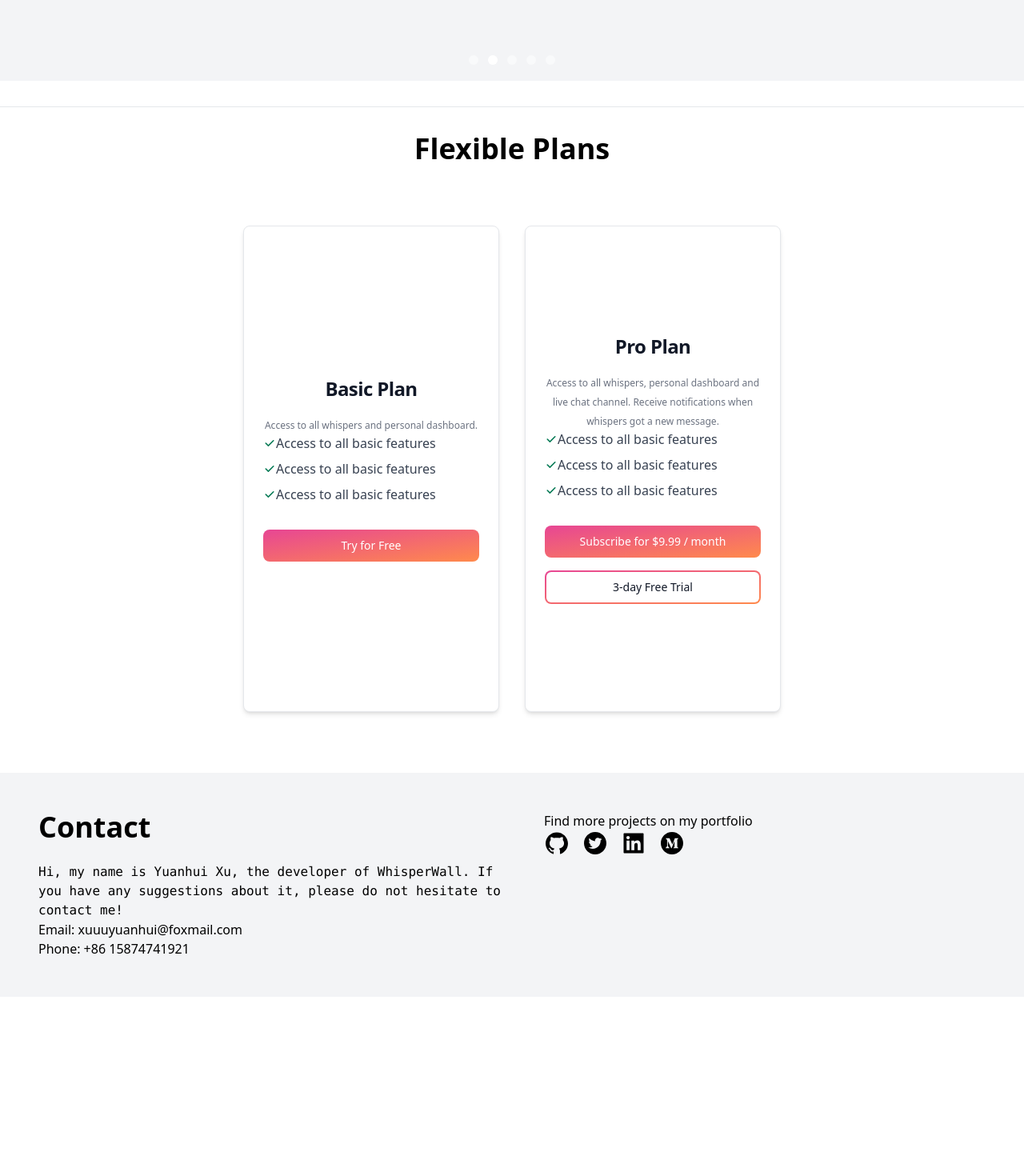
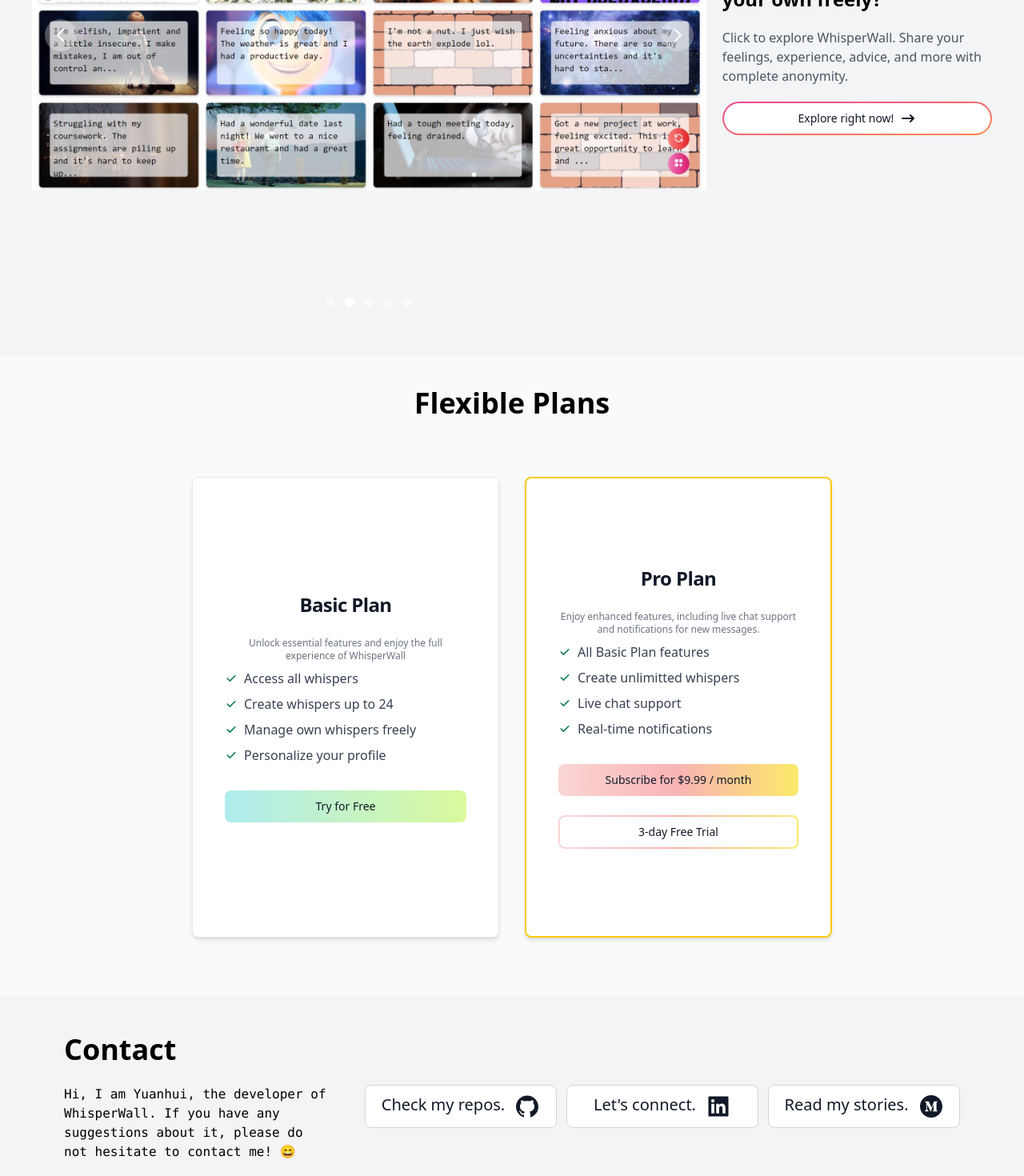
Before and after one commit to imyuanhui/WhisperWall, a React (Vite) app in the folder client/: page / in a window 1280 px wide. Shown: the part 1320-2790 px from the top of the page at 80% size. Before the commit the page ends 2566 px from the top, so only its background shows below. Built offline with nearby package versions, Linux system fonts and the light colour scheme; no server answers.

Commit message:
complete landing page

```diff
--- a/client/package.json
+++ b/client/package.json
@@ -21,6 +21,7 @@
     "react-circular-progressbar": "^2.1.0",
     "react-dom": "^18.3.1",
     "react-icons": "^5.2.1",
+    "react-input-emoji": "^5.9.0",
     "react-quill": "^2.0.0",
     "react-redux": "^9.1.2",
     "react-router-dom": "^6.24.0",
--- a/client/src/App.jsx
+++ b/client/src/App.jsx
@@ -11,6 +11,7 @@ import CreatePost from "./pages/CreatePost";
 import ViewPost from "./pages/ViewPost";
 import UpdatePost from "./pages/UpdatePost";
 import LandingPage from "./pages/LandingPage";
+import Purchase from "./pages/Purchase";
 
 export default function App() {
   return (
@@ -21,6 +22,7 @@ export default function App() {
         <Route path="/explore" element={<Home />} />
         <Route path="/sign-in" element={<Signin />} />
         <Route path="/sign-up" element={<Signup />} />
+        <Route path="/purchase" element={<Purchase />} />
         <Route element={<PrivateRoute />}>
           <Route path="/dashboard" element={<Dashboard />} />
           <Route path="/create-whisper" element={<CreatePost />} />
--- a/client/src/components/Header.jsx
+++ b/client/src/components/Header.jsx
@@ -40,7 +40,7 @@ const Header = () => {
     <>
       <Navbar className="border-b-2">
         <Link
-          to="/"
+          to="/explore"
           className="font-mono self-center whitespace-nowrap text-sm sm:text-xl font-semibold"
         >
           <span className="px-2 py-1 rounded-lg bg-gradient-to-r from-pink-500 to-yellow-500 text-white">
@@ -59,9 +59,9 @@ const Header = () => {
           <AiOutlineSearch />
         </Button> */}
         <Navbar.Collapse>
-          <Navbar.Link href="#about">About</Navbar.Link>
-          <Navbar.Link href="#plans">Plans</Navbar.Link>
-          <Navbar.Link href="#contact">Contact</Navbar.Link>
+          <Navbar.Link href="/#about">About</Navbar.Link>
+          <Navbar.Link href="/#plans">Plans</Navbar.Link>
+          <Navbar.Link href="/#contact">Contact</Navbar.Link>
         </Navbar.Collapse>
 
         <div className="flex gap-2 md:order-2">
--- a/client/src/pages/LandingPage.jsx
+++ b/client/src/pages/LandingPage.jsx
@@ -1,11 +1,11 @@
 import { Blockquote, Carousel, Card, Button, HR } from "flowbite-react";
-import React from "react";
+import React, { useEffect, useState } from "react";
 import imgExplore from "../assets/landingPage/explore.jpg";
 import imgView from "../assets/landingPage/view-whisper.png";
 import imgView2 from "../assets/landingPage/view-whisper-2.png";
 import imgCreate from "../assets/landingPage/create-whisper.png";
 import imgDashboard from "../assets/landingPage/dashboard-whispers.jpg";
-import { HiCheck } from "react-icons/hi";
+import { HiArrowNarrowRight, HiCheck, HiEmojiHappy } from "react-icons/hi";
 import { FaGithubSquare } from "react-icons/fa";
 import {
   AiFillGithub,
@@ -13,13 +13,43 @@ import {
   AiFillMediumCircle,
   AiFillTwitterCircle,
 } from "react-icons/ai";
+import { Link, useLocation, useNavigate } from "react-router-dom";
+import { useSelector } from "react-redux";
 
 const LandingPage = () => {
+  const { currentUser } = useSelector((state) => state.user);
+  const navigate = useNavigate();
+
+  const useScrollToSection = () => {
+    const location = useLocation();
+
+    useEffect(() => {
+      if (location.hash) {
+        const element = document.getElementById(location.hash.slice(1));
+        if (element) {
+          element.scrollIntoView({ behavior: "smooth" });
+        }
+      }
+    }, [location]);
+  };
+  useScrollToSection();
+  const handleSubscribe = () => {
+    return currentUser ? navigate("/purchase") : navigate("/sign-in");
+  };
+
+  const handleFreeTrial = () => {
+    if (!currentUser) {
+      navigate("/sign-in");
+      return;
+    }
+    return navigate("/purchase");
+  };
+
   return (
-    <div className="w-full pt-20">
+    <div className="w-full pt-20 bg-gray-50">
       {/* About Section */}
-      <section id="about" className="w-full ">
-        <div className="flex flex-col lg:flex-row gap-3 justify-center items-center px-40">
+      <section id="about" className="w-full">
+        <div className="flex flex-col min-h-screen lg:flex-row gap-3 justify-center items-center px-40">
           <div className="flex flex-col gap-5 w-full lg:w-1/2">
             <h1 className="text-6xl font-bold flex flex-col gap-y-1.5">
               <span>Reveal your stories</span>
@@ -32,18 +62,18 @@ const LandingPage = () => {
               <Blockquote>"Whisper Loud, Stay Hidden"</Blockquote>
               <p className="text-lg leading-7">
                 WhisperWall is an anonymous social blogging platform where users
-                can share and interact with posts without revealing their
+                can share and interact with whispers without revealing their
                 identities, fostering open and honest communication.
               </p>
             </div>
           </div>
+
           <img
             src="https://firebasestorage.googleapis.com/v0/b/whisper-wall-294a0.appspot.com/o/1720426357307avatar_default.jpg?alt=media&token=71a188e4-136c-4772-89ce-6ffeceea0d94"
             className="object-cover max-h-full h-96 w-full lg:w-2/5 rounded-full"
           />
         </div>
-        <HR />
-        <div className="h-screen bg-gray-100 px-40">
+        <div className="flex flex-col lg:flex-row h-screen bg-gray-100 lg:items-center justify-center gap-5 p-10 mt-5">
           <Carousel lideInterval={5000}>
             <img
               src={imgExplore}
@@ -63,103 +93,161 @@ const LandingPage = () => {
             />
             <img src={imgDashboard} alt="dashboard" className="object-cover" />
           </Carousel>
+          <div className="w-full lg:w-2/5 flex flex-col gap-5">
+            <h5 className="text-2xl font-semibold">
+              Curious about the secrets of strangers? Want to share your own
+              freely?
+            </h5>
+            <p className="text-gray-600">
+              Click to explore WhisperWall. Share your feelings, experience,
+              advice, and more with complete anonymity.
+            </p>
+
+            <Link to="/explore">
+              <Button
+                gradientDuoTone="pinkToOrange"
+                pill
+                outline
+                className="w-full"
+              >
+                Explore right now!
+                <HiArrowNarrowRight className="ml-2 h-5 w-5" />
+              </Button>
+            </Link>
+          </div>
         </div>
       </section>
-      <HR />
       {/* Plan Comparison Section */}
-      <section id="plans" className="h-screen text-center pb-10">
+      <section id="plans" className="h-screen text-center py-10">
         <h2 className=" text-4xl font-bold">Flexible Plans</h2>
         <div className="h-full flex flex-col md:flex-row justify-center items-center gap-8">
           {/* Basic Plan */}
-          <Card className="w-80 h-4/5">
+          <Card className="w-96 h-4/5 p-4">
             <h5 className="text-2xl font-bold tracking-tight text-gray-900 dark:text-white">
               Basic Plan
             </h5>
-            <p className="text-gray-700 dark:text-gray-400">
-              <span className="text-gray-500 text-xs">
-                Access to all whispers and personal dashboard.
+            <p className="text-gray-700 dark:text-gray-400 mt-2">
+              <span className="text-gray-500 text-xs block mb-2">
+                Unlock essential features and enjoy the full experience of
+                WhisperWall
               </span>
-              <ul className="text-left mb-4">
-                <li className="mb-2 flex items-center">
-                  <HiCheck className="text-green-600" />{" "}
-                  <p>Access to all basic features</p>
+              <ul className="text-left mb-4 space-y-2">
+                <li className="flex items-center">
+                  <HiCheck className="text-green-600 mr-2" />
+                  <p>Access all whispers</p>
                 </li>
-                <li className="mb-2 flex items-center">
-                  <HiCheck className="text-green-600" />{" "}
-                  <p>Access to all basic features</p>
+                <li className="flex items-center">
+                  <HiCheck className="text-green-600 mr-2" />
+                  <p>Create whispers up to 24</p>
                 </li>
-                <li className="mb-2 flex items-center">
-                  <HiCheck className="text-green-600" />{" "}
-                  <p>Access to all basic features</p>
+                <li className="flex items-center">
+                  <HiCheck className="text-green-600 mr-2" />
+                  <p>Manage own whispers freely</p>
+                </li>
+                <li className="flex items-center">
+                  <HiCheck className="text-green-600 mr-2" />
+                  <p>Personalize your profile</p>
                 </li>
               </ul>
             </p>
-            <Button gradientDuoTone="pinkToOrange">Try for Free</Button>
+            <Link to="/explore">
+              <Button gradientDuoTone="tealToLime" className="w-full">
+                Try for Free
+              </Button>
+            </Link>
           </Card>
 
           {/* Pro Plan */}
-          <Card className="w-80 h-4/5">
+          <Card className="w-96 h-4/5 p-4 border-2 border-yellow-300">
             <h5 className="text-2xl font-bold tracking-tight text-gray-900 dark:text-white">
               Pro Plan
             </h5>
-            <p className="font-normal text-gray-700 dark:text-gray-400">
-              <span className="text-gray-500 text-xs">
-                Access to all whispers, personal dashboard and live chat
-                channel. Receive notifications when whispers got a new message.
+            <p className="font-normal text-gray-700 dark:text-gray-400 mt-2">
+              <span className="text-gray-500 text-xs block mb-2">
+                Enjoy enhanced features, including live chat support and
+                notifications for new messages.
               </span>
-              <ul className="text-left mb-4">
-                <ul className="text-left mb-4">
-                  <li className="mb-2 flex items-center">
-                    <HiCheck className="text-green-600" />{" "}
-                    <p>Access to all basic features</p>
+              <ul className="text-left mb-4 space-y-2">
+                <li className="flex items-center">
+                  <HiCheck className="text-green-600 mr-2" />
+                  <p>All Basic Plan features</p>
                 </li>
-                  <li className="mb-2 flex items-center">
-                    <HiCheck className="text-green-600" />{" "}
-                    <p>Access to all basic features</p>
+                <li className="flex items-center">
+                  <HiCheck className="text-green-600 mr-2" />
+                  <p>Create unlimitted whispers</p>
                 </li>
-                  <li className="mb-2 flex items-center">
-                    <HiCheck className="text-green-600" />{" "}
-                    <p>Access to all basic features</p>
+                <li className="flex items-center">
+                  <HiCheck className="text-green-600 mr-2" />
+                  <p>Live chat support</p>
+                </li>
+                <li className="flex items-center">
+                  <HiCheck className="text-green-600 mr-2" />
+                  <p>Real-time notifications</p>
                 </li>
               </ul>
-              </ul>
             </p>
-            <Button gradientDuoTone="pinkToOrange">
+            <Button
+              gradientDuoTone="redToYellow"
+              className="mb-2"
+              onClick={handleSubscribe}
+            >
               Subscribe for $9.99 / month
             </Button>
-            <Button gradientDuoTone="pinkToOrange" outline>
+
+            <Button
+              gradientDuoTone="redToYellow"
+              outline
+              onClick={handleFreeTrial}
+            >
               3-day Free Trial
             </Button>
           </Card>
-          {/* <Card className="w-80 h-4/5">
-            <p className="text-normal font-semibold tracking-tight text-gray-900 dark:text-white">
-              More plans are coming...
-            </p>
-          </Card> */}
         </div>
       </section>
 
       {/* Contact Section */}
-      <section
-        id="contact"
-        className="p-12 bg-gray-100 w-screen flex justify-center gap-10"
-      >
-        <div className="w-1/2">
+      <section id="contact" className="px-20 py-12 bg-gray-100 w-screen">
         <h2 className="text-4xl font-bold mb-6">Contact</h2>
+        <div className="flex justify-between gap-10">
+          <div className="w-1/3">
             <p className="font-mono">
-            Hi, my name is Yuanhui Xu, the developer of WhisperWall. If you have
-            any suggestions about it, please do not hesitate to contact me!
+              Hi, I am Yuanhui, the developer of WhisperWall. If you have any
+              suggestions about it, please do not hesitate to contact me! 😄
             </p>
-          <p>Email: xuuuyuanhui@foxmail.com</p>
-          <p>Phone: +86 15874741921</p>
           </div>
           <div className="flex-1 flex flex-col">
-          <p>Find more projects on my portfolio</p>
-          <div className="flex gap-4">
-            <AiFillGithub className="w-8 h-8" />
-            <AiFillTwitterCircle className="w-8 h-8" />
-            <AiFillLinkedin className="w-8 h-8" />
-            <AiFillMediumCircle className="w-8 h-8" />
+            <div className="flex gap-3">
+              <Link to="https://github.com/imyuanhui" target="_blank">
+                <Button
+                  color="light"
+                  className="w-60 flex items-center justify-center"
+                >
+                  <span className="text-xl">Check my repos.</span>
+                  <AiFillGithub className="w-8 h-8 ml-3" />
+                </Button>
+              </Link>
+              <Link
+                to="https://www.linkedin.com/in/yuanhui-xu-6679b528b/"
+                target="_blank"
+              >
+                <Button
+                  color="light"
+                  className="w-60 flex items-center justify-center"
+                >
+                  <span className="text-xl">Let's connect.</span>
+                  <AiFillLinkedin className="w-8 h-8 ml-3" />
+                </Button>
+              </Link>
+              <Link to="https://medium.com/@xuyuanhui37" target="_blank">
+                <Button
+                  color="light"
+                  className="w-60 flex items-center justify-center"
+                >
+                  <span className="text-xl">Read my stories.</span>
+                  <AiFillMediumCircle className="w-8 h-8 ml-3" />
+                </Button>
+              </Link>
+            </div>
           </div>
         </div>
       </section>
--- /dev/null
+++ b/client/src/pages/Purchase.jsx
@@ -0,0 +1,11 @@
+import React from "react";
+
+const Purchase = () => {
+  return (
+    <div className="w-screen h-screen flex items-center justify-center">
+      <p>Features under construction...</p>
+    </div>
+  );
+};
+
+export default Purchase;
```
Also changed, not shown: 1 other file (tests, documents, lock files or other folders). Lines whose indentation alone changed are shown as unchanged.
